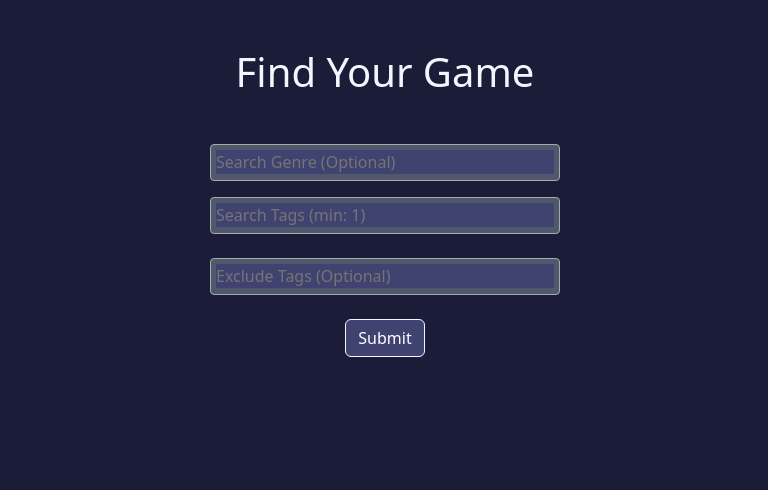
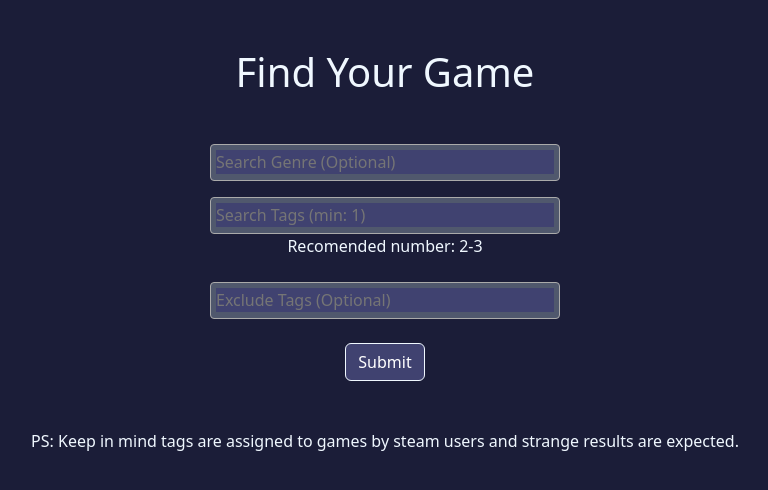
Before and after one commit to MysteryBrks/Find-Your-Game, a Flask app: page / in a window 1280 px wide. Shown: the part 56-546 px from the top of the page, without its empty margins (255-1023 px from the left). Run offline with Flask 3, Linux system fonts and the light colour scheme; some libraries are stand-ins or nearby versions.

Commit message:
Added guiding observartions

```diff
--- a/templates/index.html
+++ b/templates/index.html
@@ -21,6 +21,7 @@
                 <option value="{{ tag }}">{{ tag }}</option>
                 {% endfor %}
             </select>
+            <p>Recomended number: 2-3</p>
         </div>
 
         <div class="mb-4">
@@ -30,8 +31,10 @@
                 {% endfor %}
             </select>
         </div>
-        <input class="btn btn-primary" type="submit" value="Submit">
+        <input class="mb-5 btn btn-primary" type="submit" value="Submit">
     </form>
-
+    <p>PS: Keep in mind tags are assigned to games by steam users and
+        strange results are expected.
+    </p>
      <link rel="stylesheet" href="static/index.css">
 {% endblock %}
```
